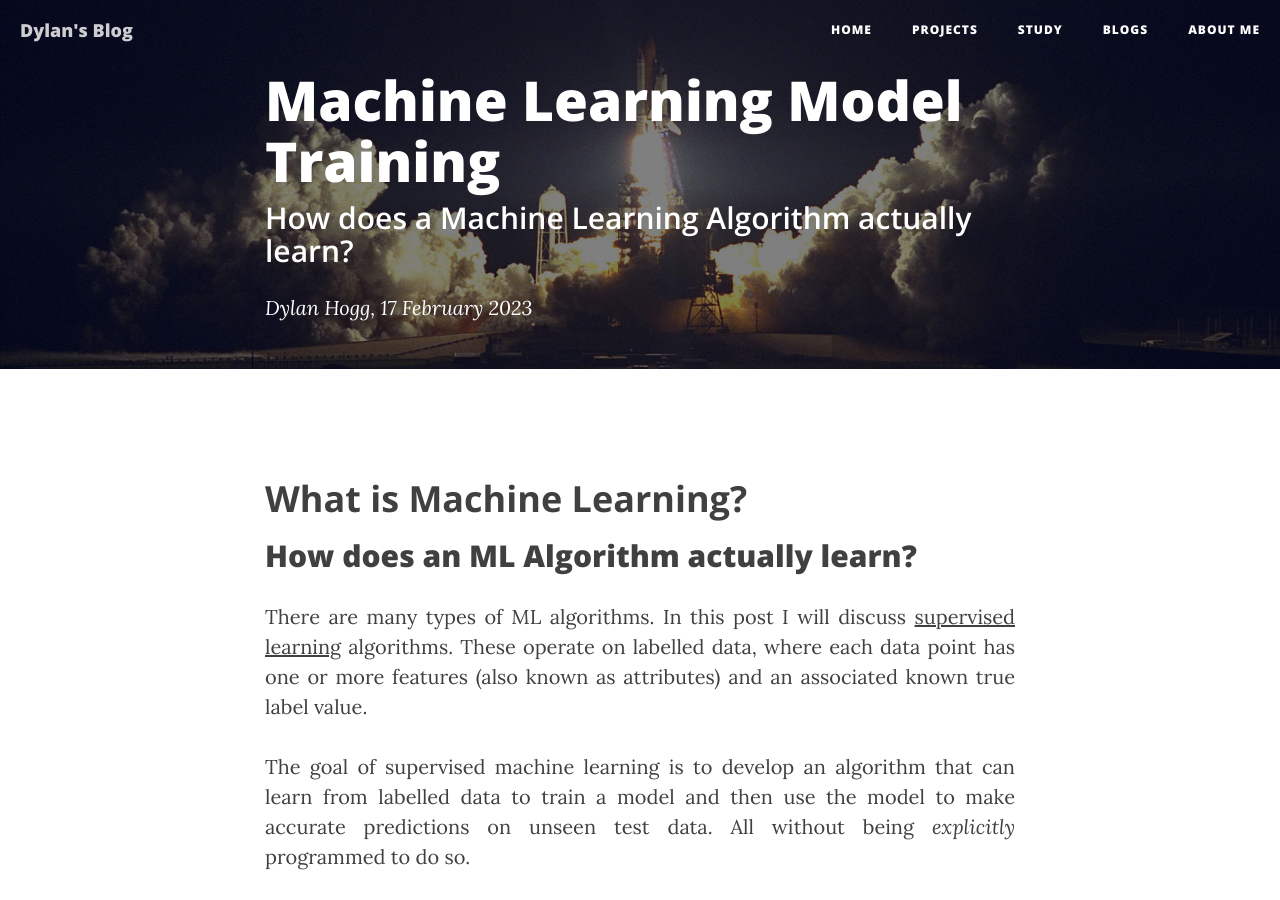
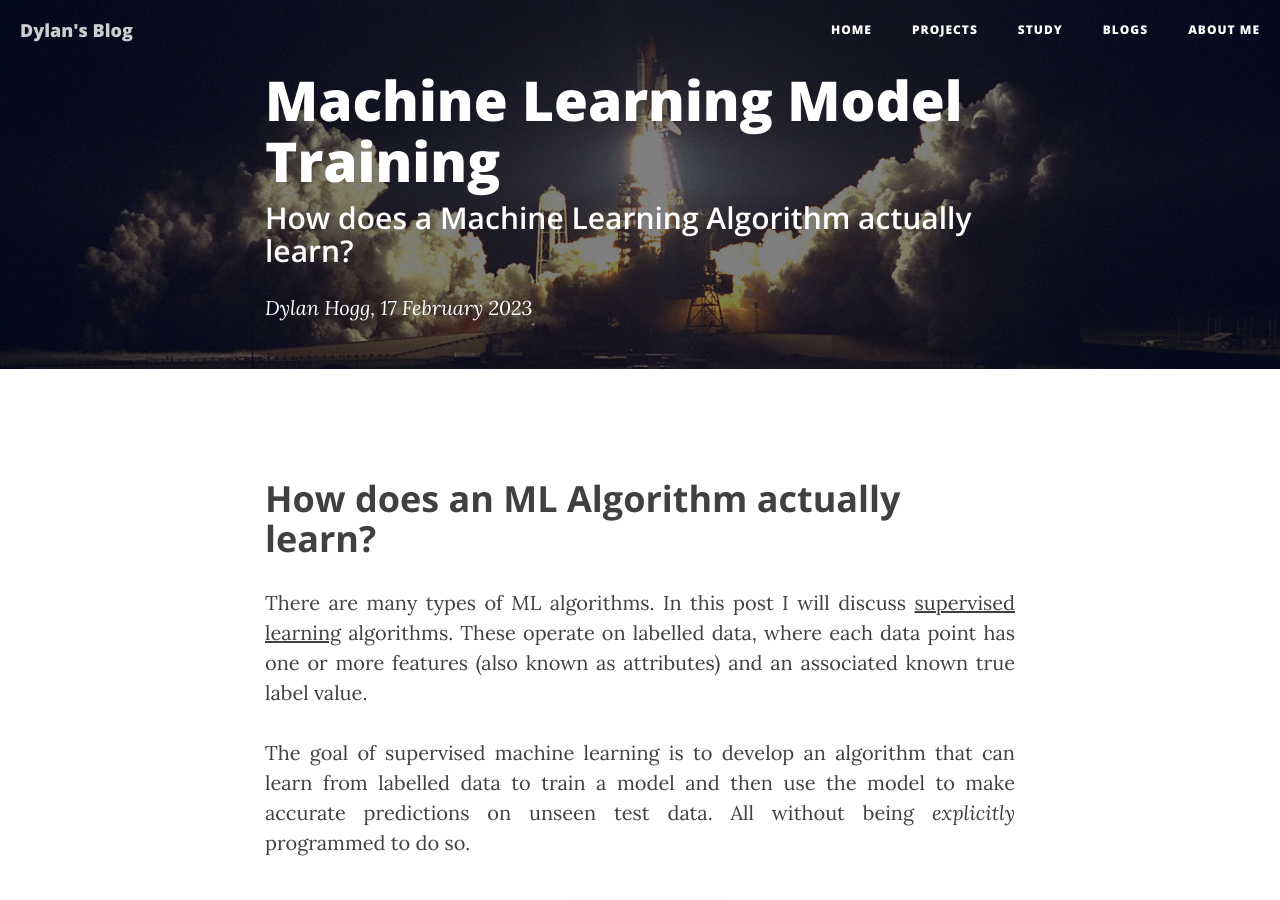
Before and after one commit to dylanhogg/dylanhogg.github.io, a Jekyll site: the page built from _posts/2023-02-17-ml-training.markdown, in a window 1280 px wide and 900 px high. Built offline with Jekyll 4.4.1, drawn with Linux system fonts in a browser that asks for light colours; nearby versions of some CDN libraries; comment, search, counter and statistics services are not loaded.

Commit message:
Minor ml-training blogpost fixes.

```diff
--- a/_posts/2023-02-17-ml-training.markdown
+++ b/_posts/2023-02-17-ml-training.markdown
@@ -21,9 +21,7 @@ comments:   true
     }
 </style>
 
-<h2 class="section-heading" id="what-is-ml">What is Machine Learning?</h2>
-
-<h2>How does an ML Algorithm actually learn?</h2>
+<h2 class="section-heading" id="how">How does an ML Algorithm actually learn?</h2>
 
 <p>There are many types of ML algorithms. In this post I will discuss <a href="https://en.wikipedia.org/wiki/Supervised_learning">supervised learning</a> algorithms. These operate on labelled data, where each data point has one or more features (also known as attributes) and an associated known true label value.</p>
 
@@ -36,7 +34,7 @@ comments:   true
 
 <p>Some algorithms are quite simple with few parameters to tune (for example <a href="https://en.wikipedia.org/wiki/Logistic_regression">logistic regression</a>) while others are very complex (for example <a href="https://en.wikipedia.org/wiki/Transformer_(machine_learning_model)">transformer deep learning models</a>). Below we’ll cover the trade-offs between different algorithms and the subtleties of training a model that generalises well for predictions.</p>
 
-<h2>Components of an ML Algorithm</h2>
+<h2 class="section-heading" id="components">Components of an ML Algorithm</h2>
 
 <p>A typical ML algorithm consists of a few essential components:</p>
 
@@ -67,7 +65,7 @@ comments:   true
 <p>An <strong>optimisation algorithm</strong>. One possible example is <a href="https://en.wikipedia.org/wiki/Gradient_descent">Gradient Descent</a>, since the objective function is differentiable. (Another option is a closed form solution, but that isn’t always solvable when the dataset is large).</p>
 </li></ol>
 
-<h2>Gradient Descent Optimisation Algorithm</h2>
+<h2 class="section-heading" id="gradient">Gradient Descent Optimisation Algorithm</h2>
 
 <p><a href="https://en.wikipedia.org/wiki/Gradient_descent">Gradient Descent</a> is a first-order iterative optimisation algorithm for finding a local minimum of a differentiable function. It’s commonly used to optimise linear regression, logistic regression and neural networks.</p>
 
@@ -87,7 +85,7 @@ comments:   true
 
 <p>The assumptions of a great model for one problem may not hold for another problem, so it is common to try multiple models and find one that works best for a particular problem.</p>
 
-<h2>Under and Over-fitting</h2>
+<h2 class="section-heading" id="under">Under and Over-fitting</h2>
 
 <p><a href="https://en.wikipedia.org/wiki/Overfitting#Underfitting">Underfitting</a> and <a href="https://en.wikipedia.org/wiki/Overfitting">overfitting</a> are common problems that can occur when training models.</p>
 
@@ -100,7 +98,7 @@ comments:   true
 <a href="/img/ml-training/overfitting.png"><img src="/img/ml-training/overfitting.png" alt="Examples of under/good/over fitting" class="center-large" /></a>
 <span class="caption text-muted">Examples of under/good/over fitting<br />Source: <a href="https://medium.com/greyatom/what-is-underfitting-and-overfitting-in-machine-learning-and-how-to-deal-with-it-6803a989c76">Anup Bhande</a></span>
 
-<h2>Bias and Variance</h2>
+<h2 class="section-heading" id="bias">Bias and Variance</h2>
 
 <p><a href="https://en.wikipedia.org/wiki/Bias%E2%80%93variance_tradeoff">Bias and variance</a> are two important concepts that relate to the ability of a model to accurately capture the underlying patterns in the data.</p>
 
@@ -111,7 +109,7 @@ comments:   true
 <a href="/img/ml-training/bias_variance.png"><img src="/img/ml-training/bias_variance.png" alt="Bias/variance intuition" class="center" /></a>
 <span class="caption text-muted">Bias/variance intuition<br />Source: <a href="https://towardsdatascience.com/understanding-the-bias-variance-tradeoff-165e6942b229">Seema Singh</a></span>
 
-<h2>Bias / Variance Tradeoff</h2>
+<h2 class="section-heading" id="tradeoff">Bias / Variance Tradeoff</h2>
 
 <p>Bias and variance trade off against each other. This tradeoff is a central problem in supervised learning.</p>
 
@@ -130,7 +128,7 @@ comments:   true
 <a href="/img/ml-training/bias_variance_tradeoff.png"><img src="/img/ml-training/bias_variance_tradeoff.png" alt="Bias/variance error decomposition" class="center-large" /></a>
 <span class="caption text-muted">Bias/variance error decomposition<br />Source: <a href="https://djsaunde.wordpress.com/2017/07/17/the-bias-variance-tradeoff/">Daniel Saunders</a></span>
 
-<h2>Training/Validation/Test Data Splits</h2>
+<h2 class="section-heading" id="data-splits">Training/Validation/Test Data Splits</h2>
 
 <p><a href="https://en.wikipedia.org/wiki/Training,_validation,_and_test_data_sets">Training, validation, and test data splits</a> are used to evaluate the performance of a model on new, unseen data. These data splits are used to train the model, tune its hyperparameters, and evaluate its performance.</p>
 
@@ -145,7 +143,7 @@ comments:   true
 <a href="/img/ml-training/data_splits.png"><img src="/img/ml-training/data_splits.png" alt="Data splits" class="center-large" /></a>
 <span class="caption text-muted">Data splits<br />Source: <a href="https://towardsdatascience.com/train-test-split-and-cross-validation-in-python-80b61beca4b6">Adi Bronshtein</a></span>
 
-<h2>Hyperparameters</h2>
+<h2 class="section-heading" id="hyperparms">Hyperparameters</h2>
 
 <p><a href="https://en.wikipedia.org/wiki/Hyperparameter_(machine_learning)">Hyperparameters</a> in machine learning are model settings that cannot be learned during training but must be set before the training process begins. They control the behaviour of the model and can have a significant impact on its performance.</p>
 
@@ -163,7 +161,7 @@ comments:   true
 <p><strong><a href="https://en.wikipedia.org/wiki/Hyperparameter_optimization#Bayesian_optimization">Bayesian optimisation</a> </strong>- builds a model of the function mapping from hyper-parameter values to the objective</p>
 </li></ul>
 
-<h2>Regularisation</h2>
+<h2 class="section-heading" id="regularisation">Regularisation</h2>
 
 <p><a href="https://en.wikipedia.org/wiki/Regularization_(mathematics)">Regularisation</a> is an umbrella term of methods that force the learning algorithm to build a less complex model. It is any modiﬁcation we make to a learning algorithm that is intended to reduce its <a href="https://en.wikipedia.org/wiki/Generalization_error">generalisation error</a> but not its training error.</p>
 
@@ -186,7 +184,7 @@ comments:   true
     </li></ul>
 </li></ul>
 
-<h2>Learning Curves</h2>
+<h2 class="section-heading" id="learning-curves">Learning Curves</h2>
 
 <p>A <a href="https://en.wikipedia.org/wiki/Learning_curve_(machine_learning)">learning curve</a> is a graph that shows how the performance of a model changes as the size of the training set increases or the model complexity increases. </p>
 
@@ -198,7 +196,7 @@ comments:   true
 <a href="/img/ml-training/learning_trainingset_size.png"><img src="/img/ml-training/learning_trainingset_size.png" alt="Training set size learning curve" class="center" /></a>
 <span class="caption text-muted">Training set size learning curve<br />Source: <a href="https://upload.wikimedia.org/wikipedia/commons/9/90/Variance-bias.svg">wikimedia</a></span>
 
-<h2>Assessing Model Performance</h2>
+<h2 class="section-heading" id="performance">Assessing Model Performance</h2>
 
 <p>To assess the performance of a machine learning model, several evaluation metrics can be used. The choice of the metric depends on the specific problem and the type of model being used.</p>
 
@@ -228,7 +226,7 @@ comments:   true
 <a href="/img/ml-training/roc_curve.png"><img src="/img/ml-training/roc_curve.png" alt="TP vs FP rate at different classification thresholds" class="center" /></a>
 <span class="caption text-muted">TP vs FP rate at different classification thresholds<br />Source: <a href="https://developers.google.com/machine-learning/crash-course/classification/roc-and-auc">developers.google.com</a></span>
 
-<h2>Further Considerations</h2>
+<h2 class="section-heading" id="further">Further Considerations</h2>
 
 <p>There are many further important considerations when training a good machine learning model. I plan to cover these in a future post. For now I’ll list</p>
 
@@ -254,7 +252,7 @@ comments:   true
 <p>Ease of trained model productionisation, <a href="https://en.wikipedia.org/wiki/MLOps">MLOps</a> and <a href="https://en.wikipedia.org/wiki/ModelOps">ModelOps</a></p>
 </li></ul>
 
-<h2>Further Resources</h2>
+<h2 class="section-heading" id="resources">Further Resources</h2>
 
 <p>These are my recommended machine and deep learning lecture videos, all available via Youtube:</p>
 
```
